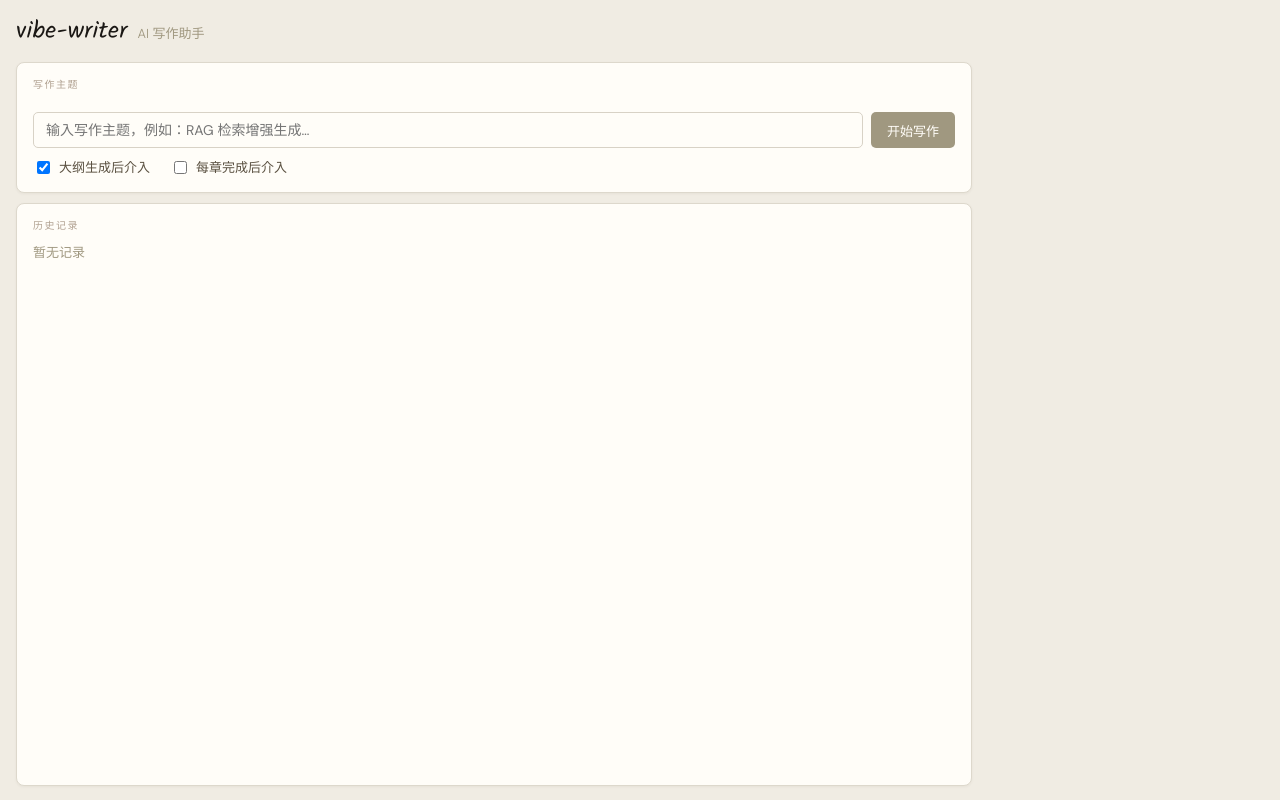
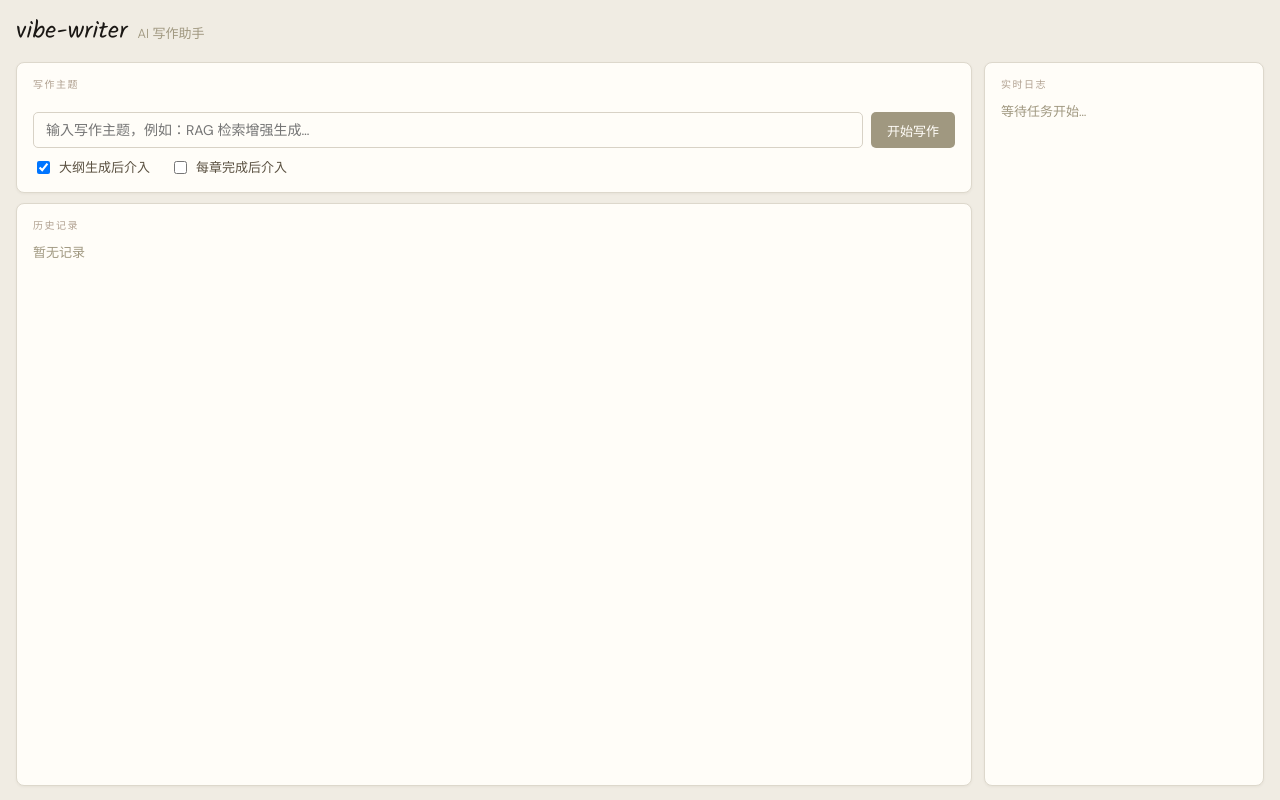
Before and after one commit to 404ll/vibe-writer, a React (Vite) app in the folder frontend/: page / in a window 1280 px wide. Built offline with nearby package versions, Linux system fonts and the light colour scheme.

Commit message:
feat: ActivityPanel full-height sidebar, fix prefers-reduced-motion

```diff
--- a/frontend/src/components/ActivityPanel.tsx
+++ b/frontend/src/components/ActivityPanel.tsx
@@ -8,53 +8,54 @@ interface Props {
 const STATUS_ICON: Record<ActivityEntry['status'], string> = {
   running: '⟳',
   success: '✓',
-  failed: '✗',
-  info: '→',
+  failed:  '✗',
+  info:    '→',
 }
 
 const STATUS_COLOR: Record<ActivityEntry['status'], string> = {
-  running: '#2563eb',
-  success: '#16a34a',
-  failed: '#dc2626',
-  info: '#64748b',
+  running: 'var(--accent)',
+  success: 'var(--success)',
+  failed:  'var(--danger)',
+  info:    'var(--text-muted)',
 }
 
 export function ActivityPanel({ entries }: Props) {
   const bottomRef = useRef<HTMLDivElement>(null)
 
-  // 新条目追加时自动滚动到底部
   useEffect(() => {
     bottomRef.current?.scrollIntoView({ behavior: 'smooth' })
   }, [entries.length])
-
-  if (entries.length === 0) return null
 
   return (
     <div
       role="log"
       aria-label="任务进度日志"
       aria-live="polite"
+      className="card"
       style={{
-        margin: '0 0 12px',
-        border: '1px solid #e2e8f0',
-        borderRadius: '6px',
-        background: '#f8fafc',
-        maxHeight: '240px',
-        overflowY: 'auto',
-        padding: '12px 16px',
+        flex: 1,
+        display: 'flex',
+        flexDirection: 'column',
+        minHeight: 0,
+        padding: '14px 16px',
       }}
     >
-      {entries.map((entry) => (
+      <div className="card-label">实时日志</div>
+      <div style={{ flex: 1, overflowY: 'auto' }}>
+        {entries.length === 0 ? (
+          <p style={{ fontSize: '13px', color: 'var(--text-muted)' }}>等待任务开始…</p>
+        ) : (
+          entries.map((entry) => (
             <div
               key={entry.id}
               style={{
                 display: 'flex',
                 alignItems: 'flex-start',
                 gap: '8px',
-            padding: '3px 0',
-            fontFamily: "'SF Mono', 'Fira Code', 'Consolas', monospace",
-            fontSize: '13px',
+                padding: '4px 0',
+                fontSize: '12.5px',
                 lineHeight: '1.5',
+                borderBottom: '1px solid var(--bg)',
               }}
             >
               <span
@@ -62,24 +63,31 @@ export function ActivityPanel({ entries }: Props) {
                 style={{
                   color: STATUS_COLOR[entry.status],
                   flexShrink: 0,
-              width: '16px',
+                  width: '14px',
                   display: 'inline-block',
-              animation: entry.status === 'running'
-                ? 'spin 1s linear infinite'
-                : undefined,
+                  animationName: entry.status === 'running' ? 'spin' : 'none',
+                  animationDuration: '1s',
+                  animationTimingFunction: 'linear',
+                  animationIterationCount: 'infinite',
                 }}
               >
                 {STATUS_ICON[entry.status]}
               </span>
-          <span style={{ color: entry.status === 'failed' ? '#dc2626' : '#334155' }}>
+              <span style={{ color: entry.status === 'failed' ? 'var(--danger)' : 'var(--text)' }}>
                 {entry.message}
               </span>
             </div>
-      ))}
+          ))
+        )}
         <div ref={bottomRef} />
+      </div>
       <style>{`
-        @keyframes spin { from { transform: rotate(0deg); } to { transform: rotate(360deg); } }
-        @media (prefers-reduced-motion: reduce) { * { animation: none !important; } }
+        @media (prefers-reduced-motion: no-preference) {
+          @keyframes spin {
+            from { transform: rotate(0deg); }
+            to   { transform: rotate(360deg); }
+          }
+        }
       `}</style>
     </div>
   )
```
Lines whose indentation alone changed are shown as unchanged.
